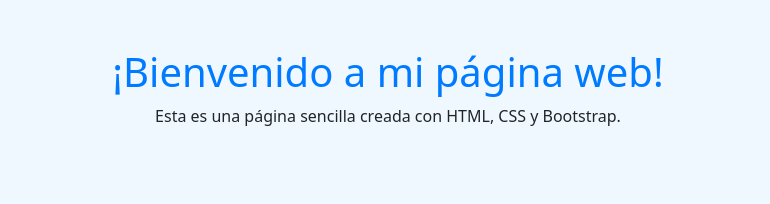
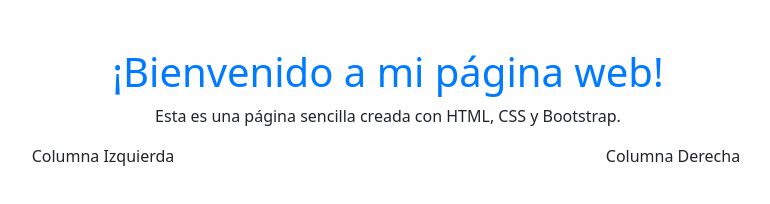
Before and after one commit to JMcoded/mi-pagina-web, a plain HTML site: page index.html in a window 1280 px wide. Shown: the whole page, without its empty margins (252-1022 px from the left). Drawn offline with nearby package versions, Linux system fonts and the light colour scheme.

Commit message:
Se agrego 2 col a index.html - Se cambio el color del bg en styles.css

```diff
--- a/index.html
+++ b/index.html
@@ -11,6 +11,14 @@
   <div class="container">
     <h1 class="text-center mt-5">¡Bienvenido a mi página web!</h1>
     <p class="text-center">Esta es una página sencilla creada con HTML, CSS y Bootstrap.</p>
+    <div class="row">
+        <div class="col text-center">
+            Columna Izquierda
+        </div>
+        <div class="col text-center">
+            Columna Derecha
+        </div>
+    </div>
   </div>
 </body>
 </html>
--- a/styles.css
+++ b/styles.css
@@ -1,5 +1,5 @@
 body {
-    background-color: #f0f8ff;
+    background-color: #FEFEFE;
   }
   h1 {
     color: #007bff;
```
